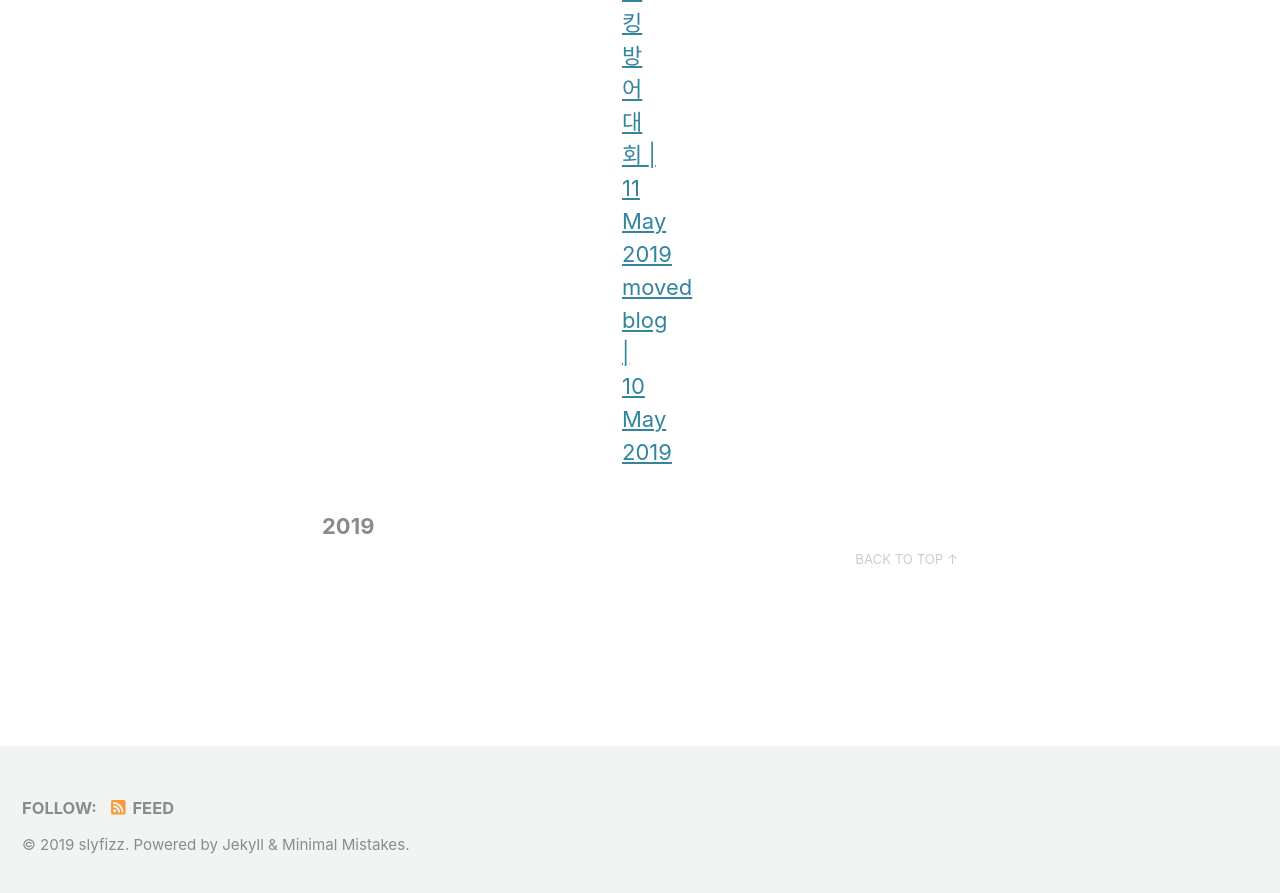
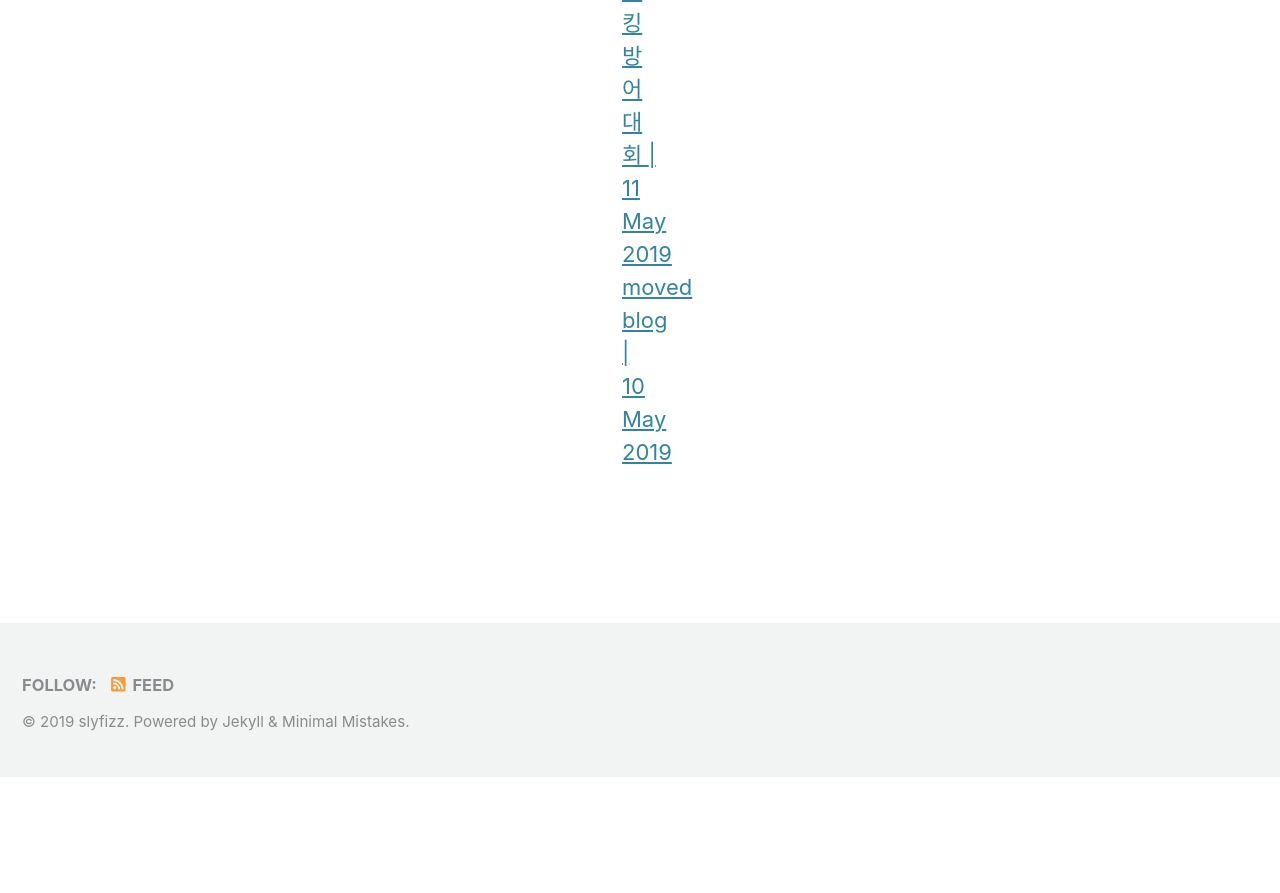
Before and after one commit to slyfizz3/slyfizz3.github.io, a Jekyll site: the page built from archive/index.html, in a window 1280 px wide and 900 px high, scrolled down 1399 px. Shown: the top 893 px of the window. Built offline with Jekyll 4.4.1, drawn with Linux system fonts in a browser that asks for light colours; cached includes are drawn as plain includes; nearby versions of some CDN libraries; after the commit the page ends 2176 px from its top, so only the background shows below that.

Commit message:
Update postst.html

```diff
--- a/_layouts/postst.html
+++ b/_layouts/postst.html
@@ -14,11 +14,3 @@ layout: archive
     </li>
   {% endfor %}
 </ul>
-
-{% assign postsByYear = site.posts | group_by_exp: 'post', 'post.date | date: "%Y"' %}
-{% for year in postsByYear %}
-  <section id="{{ year.name }}" class="taxonomy__section">
-    <h2 class="archive__subtitle">{{ year.name }}</h2>
-    <a href="#page-title" class="back-to-top">{{ site.data.ui-text[site.locale].back_to_top | default: 'Back to Top' }} &uarr;</a>
-  </section>
-{% endfor %}
```
